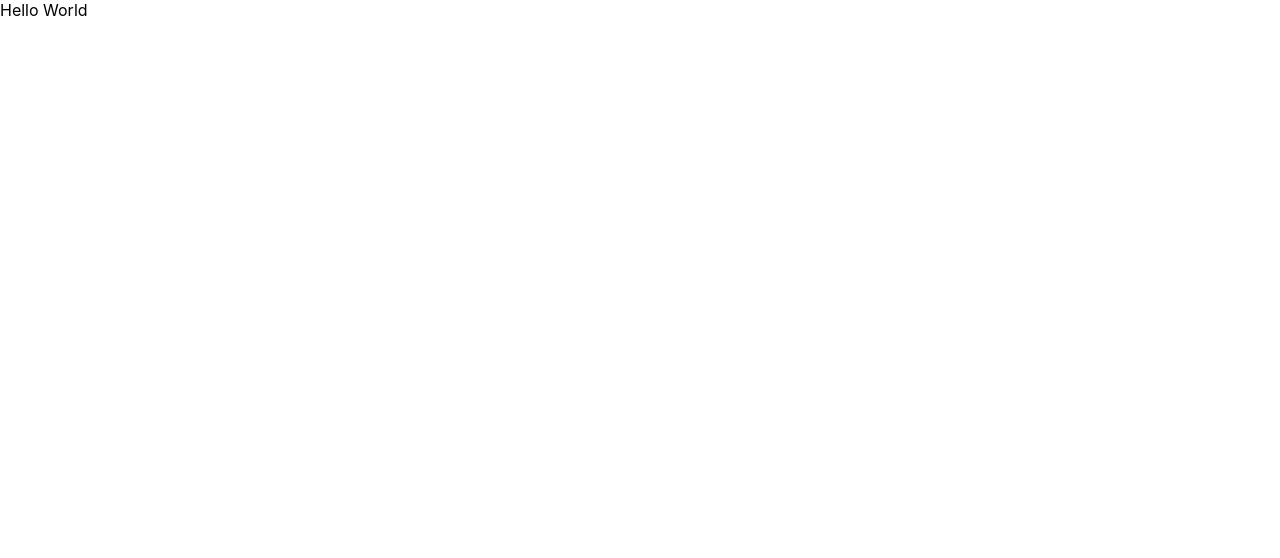
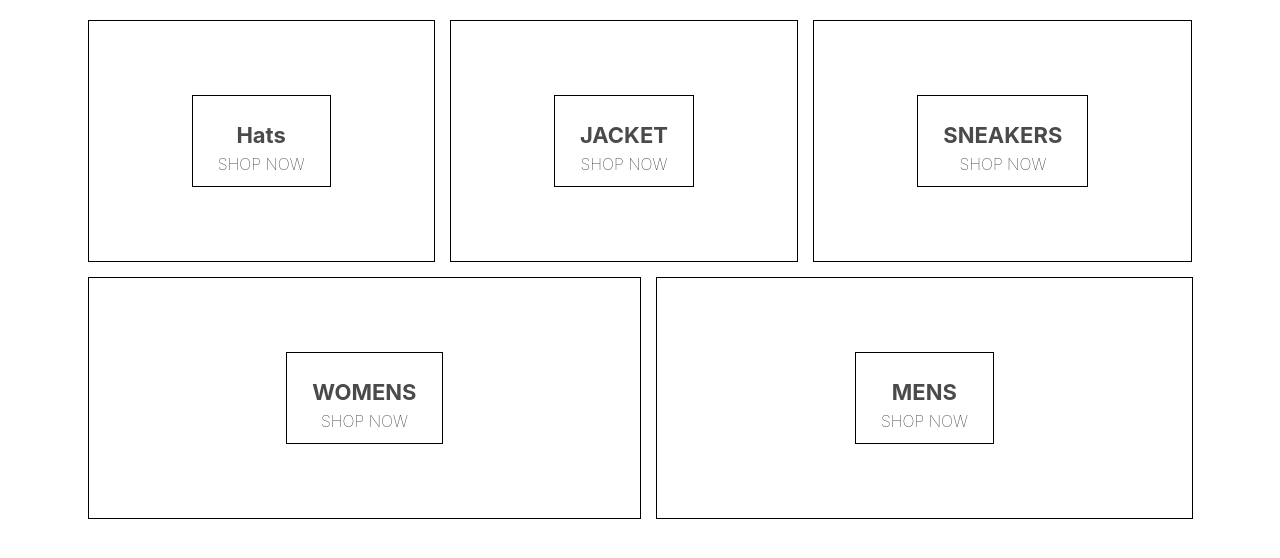
Before and after one commit to gautamgahlawat/lulu-clothing, a React (Create React App) app: page / in a window 1280 px wide. Shown: the top 558 px of the page. Built offline with nearby package versions, Linux system fonts and the light colour scheme.

Commit message:
created project with CRA and added files for homepage

```diff
--- a/package.json
+++ b/package.json
@@ -6,6 +6,7 @@
     "@testing-library/jest-dom": "^4.2.4",
     "@testing-library/react": "^9.3.2",
     "@testing-library/user-event": "^7.1.2",
+    "node-sass": "^4.13.1",
     "react": "^16.12.0",
     "react-dom": "^16.12.0",
     "react-scripts": "3.3.0"
--- a/src/App.js
+++ b/src/App.js
@@ -1,8 +1,13 @@
 import React from "react";
+import HomePage from "./homepage.component";
 import "./App.css";
 
 function App() {
-  return <div>Hello World</div>;
+  return (
+    <div>
+      <HomePage />
+    </div>
+  );
 }
 
 export default App;
--- /dev/null
+++ b/src/homepage.component.jsx
@@ -0,0 +1,45 @@
+import React from "react";
+import "./homepage.styles.scss";
+
+const HomePage = () => (
+  <div className="homepage">
+    <div className="directory-menu">
+      <div className="menu-item">
+        <div className="content">
+          <h1 className="title">Hats</h1>
+          <span className="subtitle">SHOP NOW</span>
+        </div>
+      </div>
+
+      <div className="menu-item">
+        <div className="content">
+          <h1 className="title">JACKET</h1>
+          <span className="subtitle">SHOP NOW</span>
+        </div>
+      </div>
+
+      <div className="menu-item">
+        <div className="content">
+          <h1 className="title">SNEAKERS</h1>
+          <span className="subtitle">SHOP NOW</span>
+        </div>
+      </div>
+
+      <div className="menu-item">
+        <div className="content">
+          <h1 className="title">WOMENS</h1>
+          <span className="subtitle">SHOP NOW</span>
+        </div>
+      </div>
+
+      <div className="menu-item">
+        <div className="content">
+          <h1 className="title">MENS</h1>
+          <span className="subtitle">SHOP NOW</span>
+        </div>
+      </div>
+    </div>
+  </div>
+);
+
+export default HomePage;
--- /dev/null
+++ b/src/homepage.styles.scss
@@ -0,0 +1,54 @@
+.homepage {
+  display: flex;
+  flex-direction: column;
+  align-items: center;
+  padding: 20px 80px;
+}
+
+.directory-menu {
+  width: 100%;
+  display: flex;
+  flex-wrap: wrap;
+  justify-content: space-between;
+}
+
+.menu-item {
+  min-width: 30%;
+  height: 240px;
+  flex: 1 1 auto;
+  display: flex;
+  align-items: center;
+  justify-content: center;
+  border: 1px solid black;
+  margin: 0 7.5px 15px;
+
+  &:first-child {
+    margin-right: 7.5px;
+  }
+
+  &:last-child {
+    margin-left: 7.5px;
+  }
+
+  .content {
+    height: 90px;
+    padding: 0 25px;
+    display: flex;
+    flex-direction: column;
+    align-items: center;
+    justify-content: center;
+    border: 1px solid black;
+
+    .title {
+      font-weight: bold;
+      margin-bottom: 6px;
+      font-size: 22px;
+      color: #4a4a4a;
+    }
+
+    .subtitle {
+      font-weight: lighter;
+      font-size: 16px;
+    }
+  }
+}
```
Also changed, not shown: 1 other file (tests, documents, lock files or other folders).
